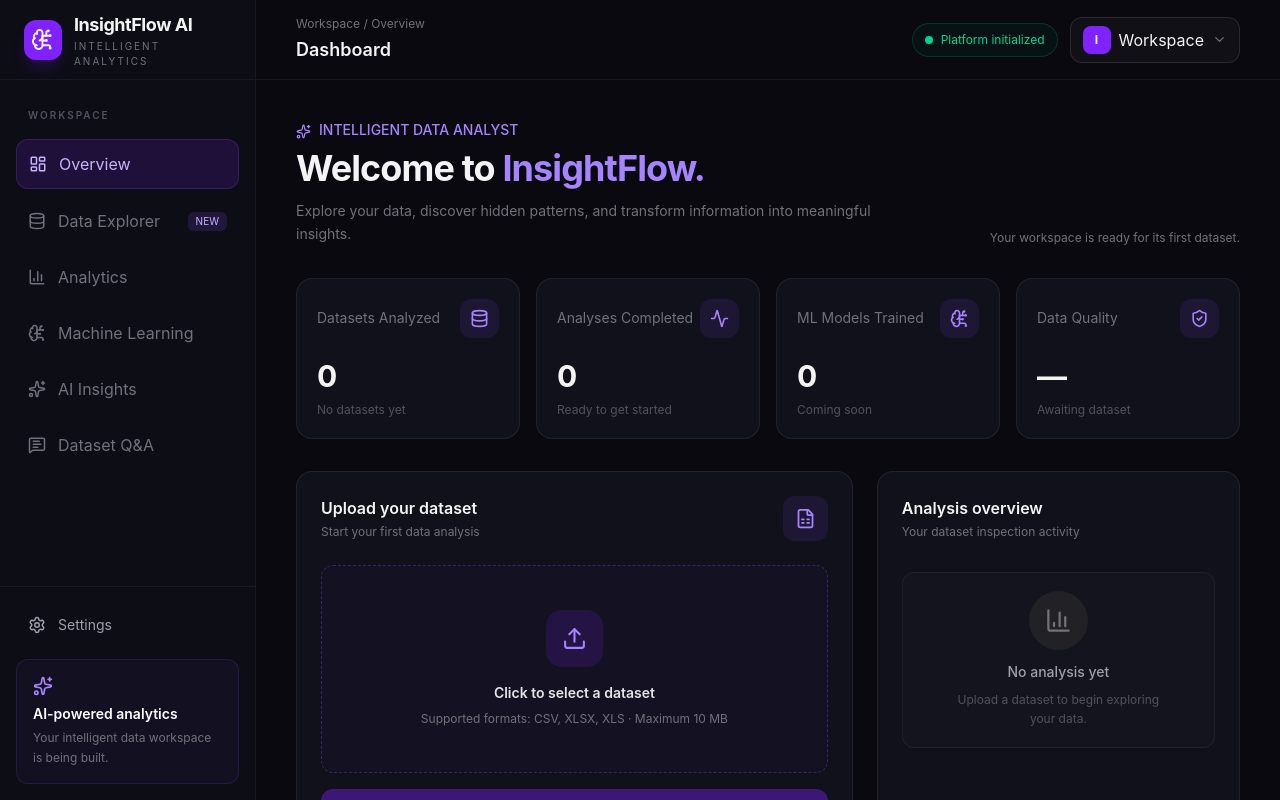
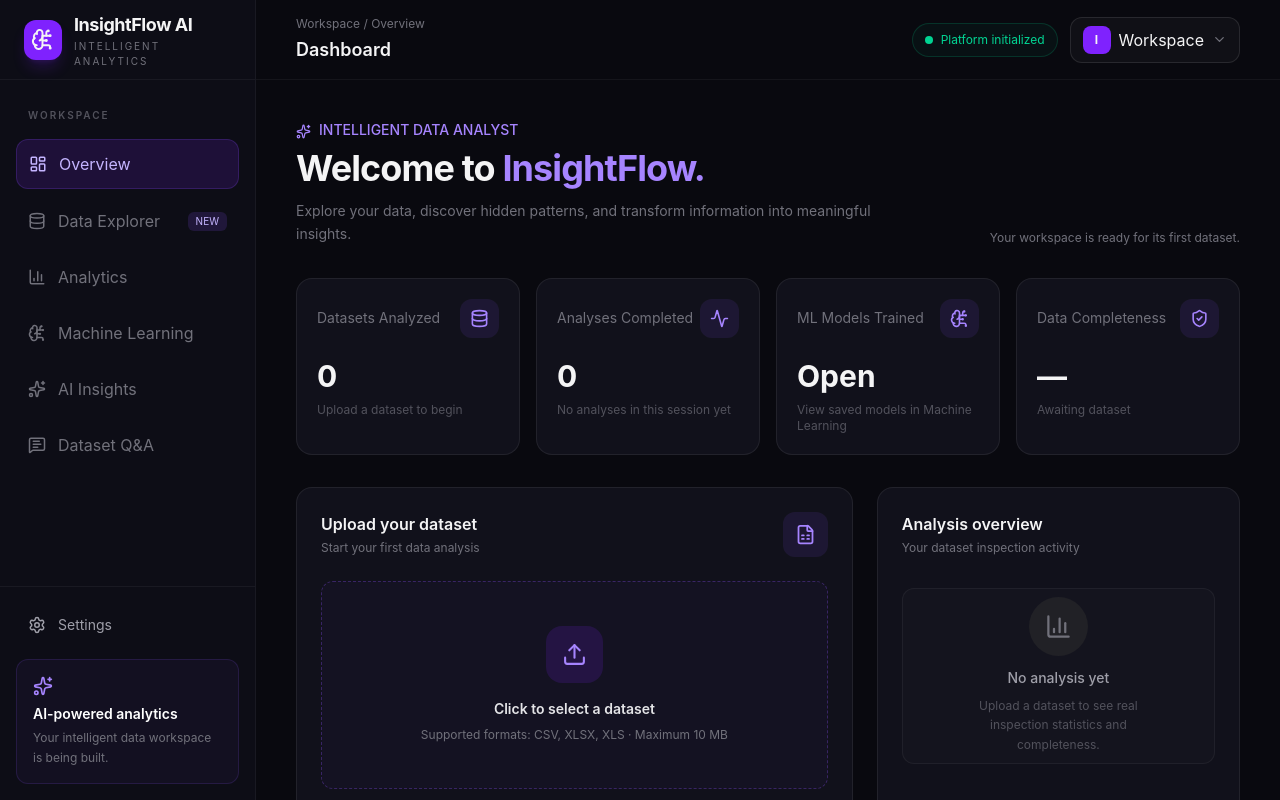
Before and after one commit to esakki-2008/InsightFlow-AI, a React (Vite) app in the folder frontend/: page / in a window 1280 px wide. Shown: the top 800 px of the page. Built offline with nearby package versions, Linux system fonts and the light colour scheme.

Commit message:
Connect dashboard overview to live dataset inspection metrics

```diff
--- a/frontend/src/App.tsx
+++ b/frontend/src/App.tsx
@@ -103,6 +103,7 @@ function App() {
   const [isUploading, setIsUploading] = useState(false)
   const [uploadError, setUploadError] = useState('')
   const [dataset, setDataset] = useState<DatasetInfo | null>(null)
+  const [analysisCount, setAnalysisCount] = useState(0)
 
   const [cleaningPreview, setCleaningPreview] =
     useState<CleaningPreview | null>(null)
@@ -168,6 +169,7 @@ function App() {
 
       const uploadResult = result as UploadResponse
       setDataset(uploadResult.dataset)
+      setAnalysisCount((count) => count + 1)
     } catch (error) {
       setUploadError(
         error instanceof Error
@@ -213,6 +215,7 @@ function App() {
 
       const previewResult = result as CleaningPreviewResponse
       setCleaningPreview(previewResult.cleaning_preview)
+      setAnalysisCount((count) => count + 1)
     } catch (error) {
       setPreviewError(
         error instanceof Error
@@ -303,36 +306,41 @@ function App() {
     return String(value)
   }
 
+  const dataCompleteness = dataset
+    ? Math.max(
+        0,
+        Math.round(
+          (1 -
+            dataset.total_missing_values /
+              Math.max(dataset.total_rows * dataset.total_columns, 1)) *
+            100,
+        ),
+      )
+    : null
+
   const stats = [
     {
       label: 'Datasets Analyzed',
       value: dataset ? '1' : '0',
-      change: dataset ? '1 dataset inspected' : 'No datasets yet',
+      change: dataset ? 'Current workspace session' : 'Upload a dataset to begin',
       icon: Database,
     },
     {
       label: 'Analyses Completed',
-      value: dataset ? '1' : '0',
-      change: dataset ? 'Dataset inspection complete' : 'Ready to get started',
+      value: String(analysisCount),
+      change: analysisCount ? 'Inspections and cleaning previews this session' : 'No analyses in this session yet',
       icon: Activity,
     },
     {
       label: 'ML Models Trained',
-      value: '0',
-      change: 'Coming soon',
+      value: 'Open',
+      change: 'View saved models in Machine Learning',
       icon: BrainCircuit,
     },
     {
-      label: 'Data Quality',
-      value: dataset
-        ? `${Math.round(
-            (1 -
-              dataset.total_missing_values /
-                Math.max(dataset.total_rows * dataset.total_columns, 1)) *
-              100,
-          )}%`
-        : '—',
-      change: dataset ? 'Based on missing-value count' : 'Awaiting dataset',
+      label: 'Data Completeness',
+      value: dataCompleteness === null ? '—' : `${dataCompleteness}%`,
+      change: dataset ? 'Based on non-missing cells' : 'Awaiting dataset',
       icon: ShieldCheck,
     },
   ]
@@ -621,19 +629,36 @@ function App() {
                 Your dataset inspection activity
               </p>
 
-              <div className="mt-8 flex min-h-44 flex-col items-center justify-center rounded-xl border border-white/5 bg-white/[0.015] text-center">
-                <div className="mb-3 rounded-full bg-zinc-800/70 p-4 text-zinc-500">
-                  <BarChart3 size={27} />
+              {dataset ? (
+                <div className="mt-6 space-y-4">
+                  <div className="rounded-xl border border-white/5 bg-white/[0.02] p-4">
+                    <div className="flex items-center justify-between gap-3">
+                      <div>
+                        <p className="text-sm font-medium text-zinc-200">Latest dataset inspection</p>
+                        <p className="mt-1 max-w-xs truncate text-xs text-zinc-500">{dataset.filename}</p>
+                      </div>
+                      <CheckCircle2 className="shrink-0 text-emerald-400" size={20} />
+                    </div>
+                    <div className="mt-4 grid grid-cols-2 gap-3">
+                      <div><p className="text-xl font-bold">{dataset.total_rows.toLocaleString()}</p><p className="text-xs text-zinc-500">Rows</p></div>
+                      <div><p className="text-xl font-bold">{dataset.total_columns}</p><p className="text-xs text-zinc-500">Columns</p></div>
+                      <div><p className="text-xl font-bold">{dataset.total_missing_values.toLocaleString()}</p><p className="text-xs text-zinc-500">Missing cells</p></div>
+                      <div><p className="text-xl font-bold">{dataset.duplicate_rows.toLocaleString()}</p><p className="text-xs text-zinc-500">Duplicate rows</p></div>
+                    </div>
+                  </div>
+                  <div>
+                    <div className="mb-2 flex justify-between text-xs"><span className="text-zinc-400">Data completeness</span><span className="font-semibold text-emerald-400">{dataCompleteness}%</span></div>
+                    <div className="h-2 overflow-hidden rounded-full bg-white/10"><div className="h-full rounded-full bg-emerald-500 transition-all" style={{ width: `${dataCompleteness}%` }} /></div>
+                  </div>
+                  <p className="text-[11px] text-zinc-600">Session activity only. Dataset history and ML model totals will be connected after persistent storage is implemented.</p>
                 </div>
-                <p className="text-sm font-medium text-zinc-400">
-                  {dataset ? 'Inspection complete' : 'No analysis yet'}
-                </p>
-                <p className="mt-2 max-w-52 text-xs leading-relaxed text-zinc-600">
-                  {dataset
-                    ? `${dataset.total_rows.toLocaleString()} rows and ${dataset.total_columns} columns inspected.`
-                    : 'Upload a dataset to begin exploring your data.'}
-                </p>
-              </div>
+              ) : (
+                <div className="mt-8 flex min-h-44 flex-col items-center justify-center rounded-xl border border-white/5 bg-white/[0.015] text-center">
+                  <div className="mb-3 rounded-full bg-zinc-800/70 p-4 text-zinc-500"><BarChart3 size={27} /></div>
+                  <p className="text-sm font-medium text-zinc-400">No analysis yet</p>
+                  <p className="mt-2 max-w-52 text-xs leading-relaxed text-zinc-600">Upload a dataset to see real inspection statistics and completeness.</p>
+                </div>
+              )}
             </div>
           </section>
 
```
